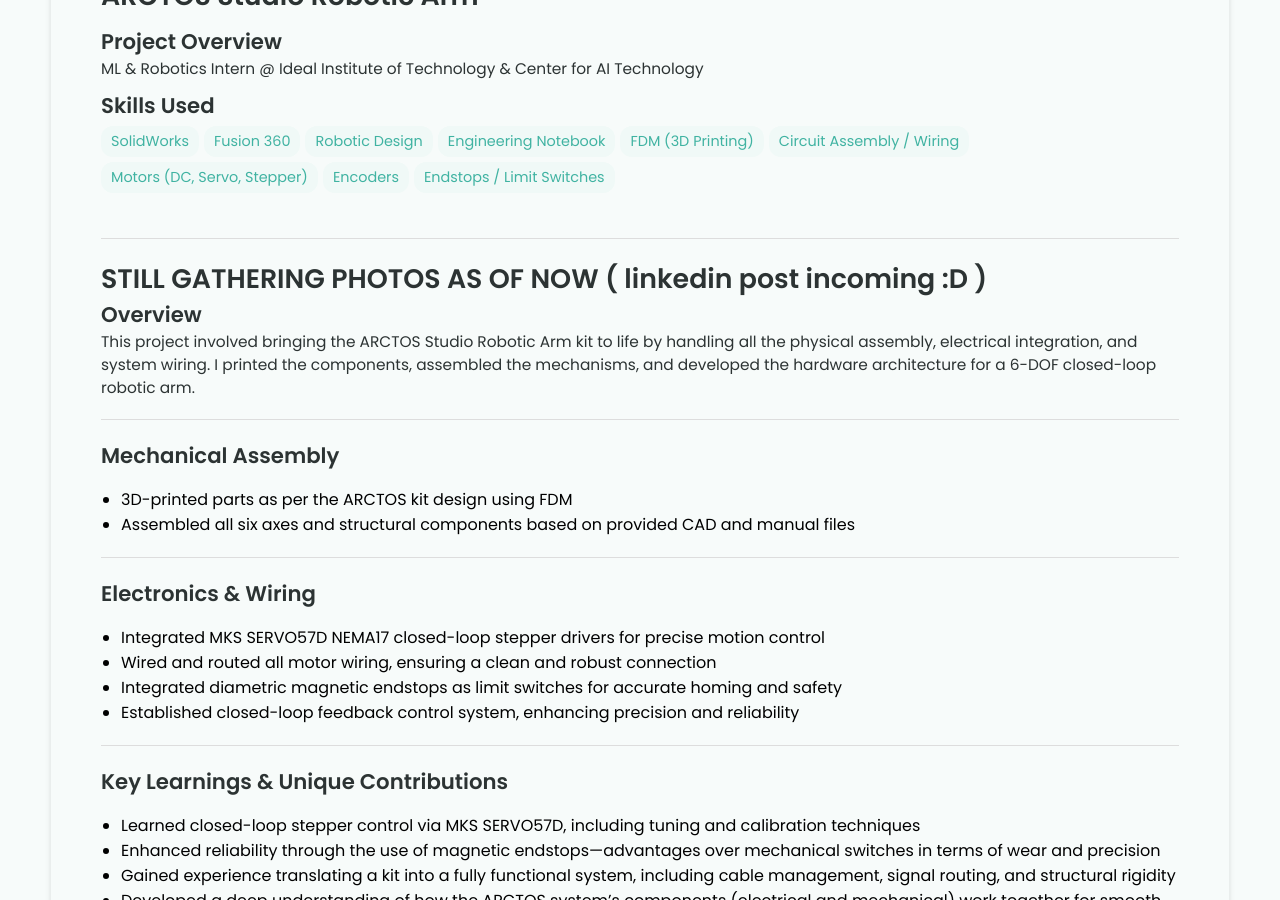
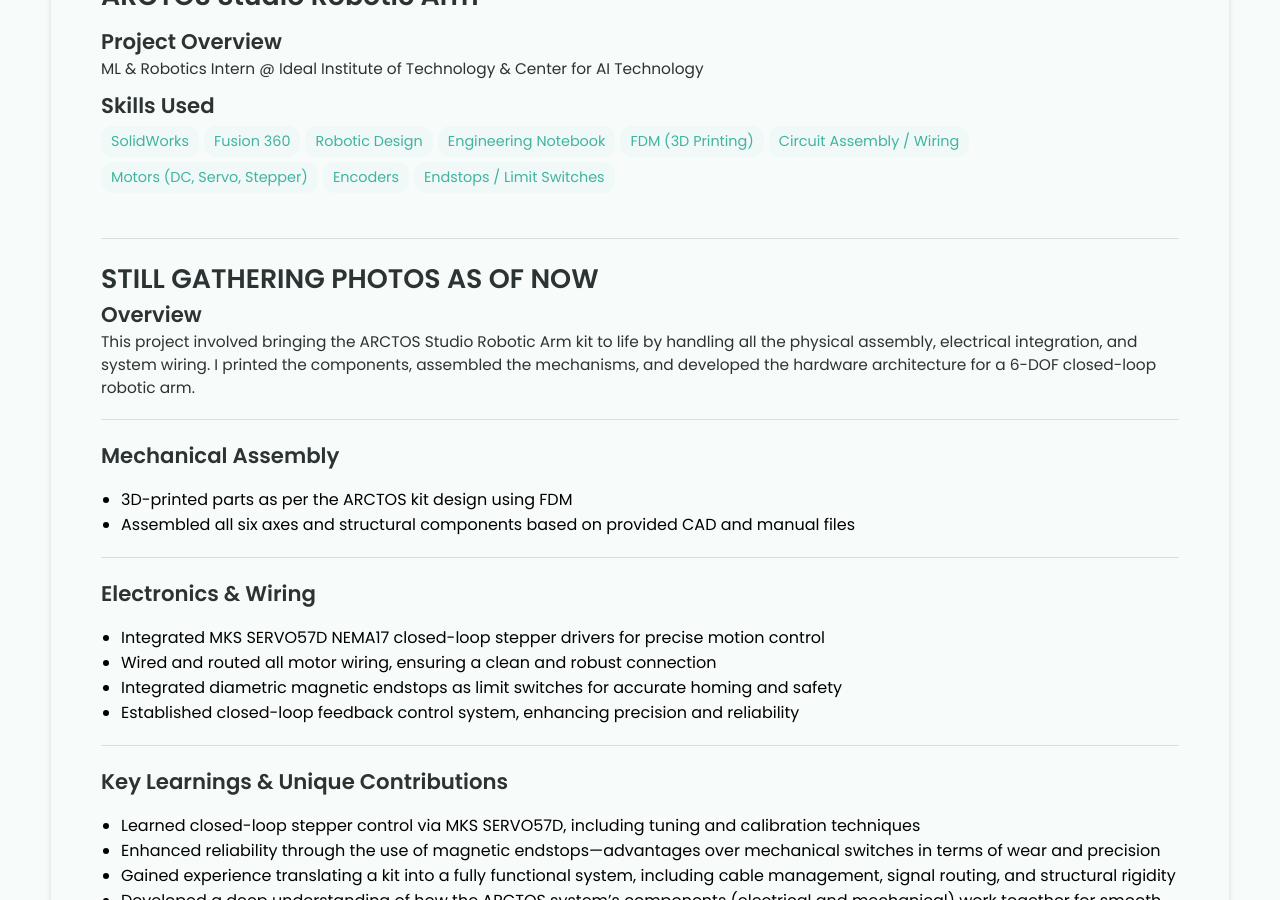
Before and after one commit to dhruv-patel74/dhruv-patel74.github.io, a Jekyll site: the page built from _projects/a-arctos-arm/index.md, in a window 1280 px wide and 900 px high, scrolled down 531 px. Built offline with Jekyll 4.4.1, drawn with Linux system fonts in a browser that asks for light colours.

Commit message:
Update index.md

```diff
--- a/_projects/a-arctos-arm/index.md
+++ b/_projects/a-arctos-arm/index.md
@@ -18,7 +18,7 @@
 
 ---
 
-# STILL GATHERING PHOTOS AS OF NOW ( linkedin post incoming :D )
+# STILL GATHERING PHOTOS AS OF NOW
 
 ## Overview
 This project involved bringing the ARCTOS Studio Robotic Arm kit to life by handling all the physical assembly, electrical integration, and system wiring. I printed the components, assembled the mechanisms, and developed the hardware architecture for a 6-DOF closed-loop robotic arm.
```
